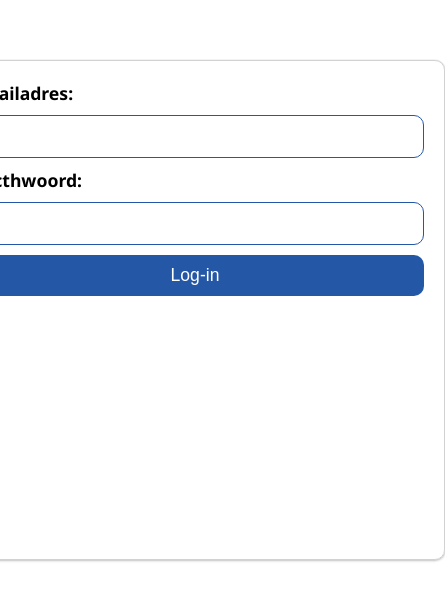
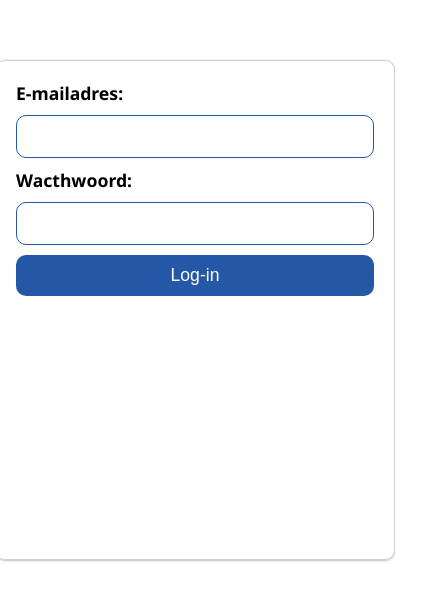
Before and after one commit to AidanMiddel/kaasislekker.nl, a React (Create React App) app: page /login in a window 390 px wide. Shown: the part 112-712 px from the top of the page, 445 px wide, since content can reach past the window. Built offline with nearby package versions, Linux system fonts and the light colour scheme.

Commit message:
fixed login page responsive

```diff
--- a/src/components/loginField/loginField.css
+++ b/src/components/loginField/loginField.css
@@ -9,7 +9,7 @@
 }
 
 .login__section{
-    width: 50rem;
+    width: 40rem;
     height: 50rem;
     flex-direction: column;
     padding: 2rem;
```
